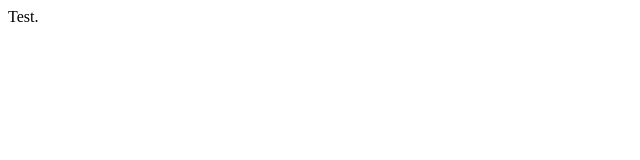
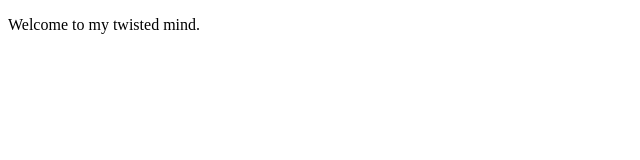
Before and after one commit to winterbreezesrule/CRSpine, a plain HTML site: page index.html in a window 1280 px wide. Shown: the whole page, without its empty margins (0-640 px from the left). Drawn offline with Linux system fonts and the light colour scheme.

Commit message:
Update index.html

```diff
--- a/index.html
+++ b/index.html
@@ -1,4 +1,9 @@
 <!DOCTYPE html>
 <html>
-        <body>Test.</body>
+<head>
+    <title>Cookie Run Spine Animations</title>
+</head>
+<body>
+    <p>Welcome to my twisted mind.</p>
+</body>
 </html>
```
